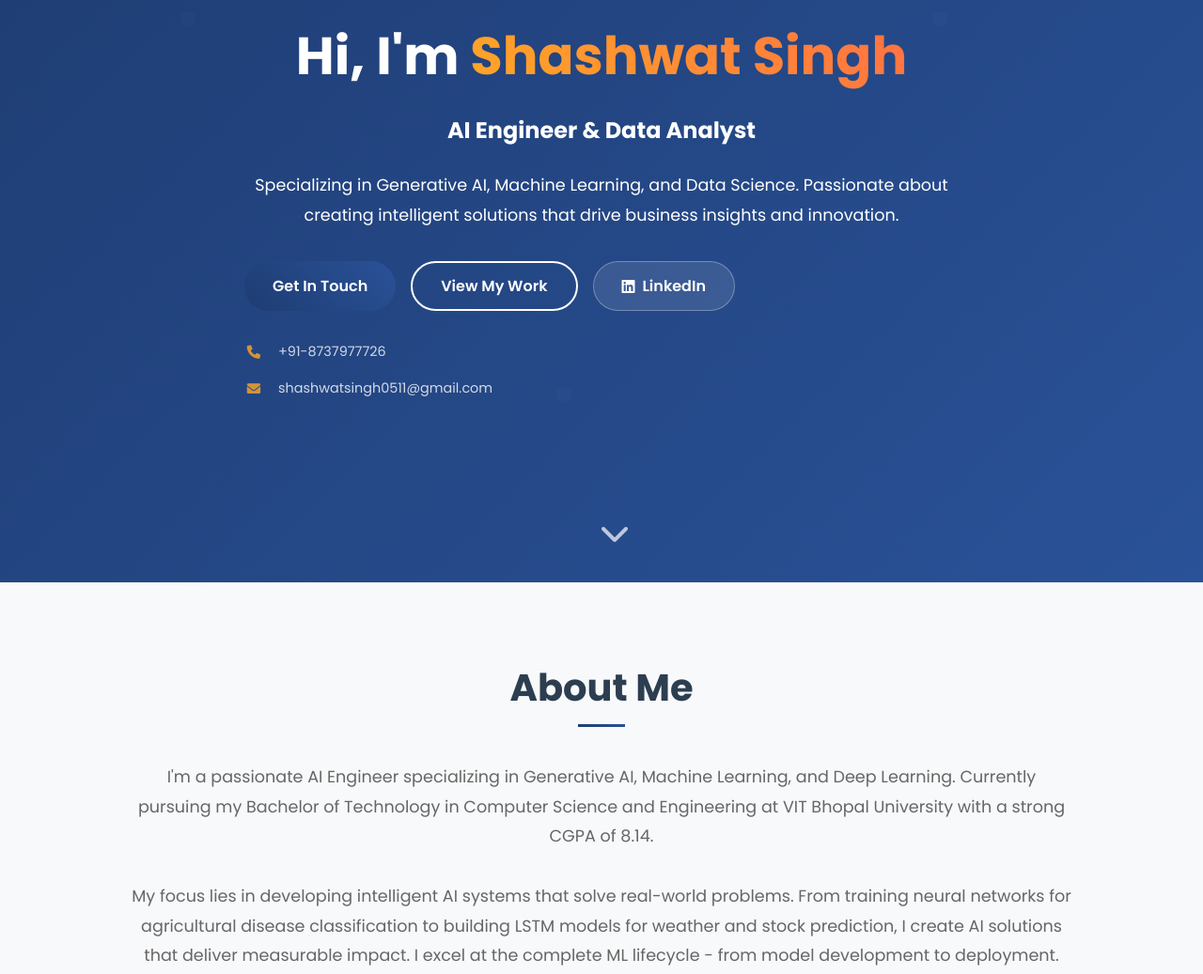
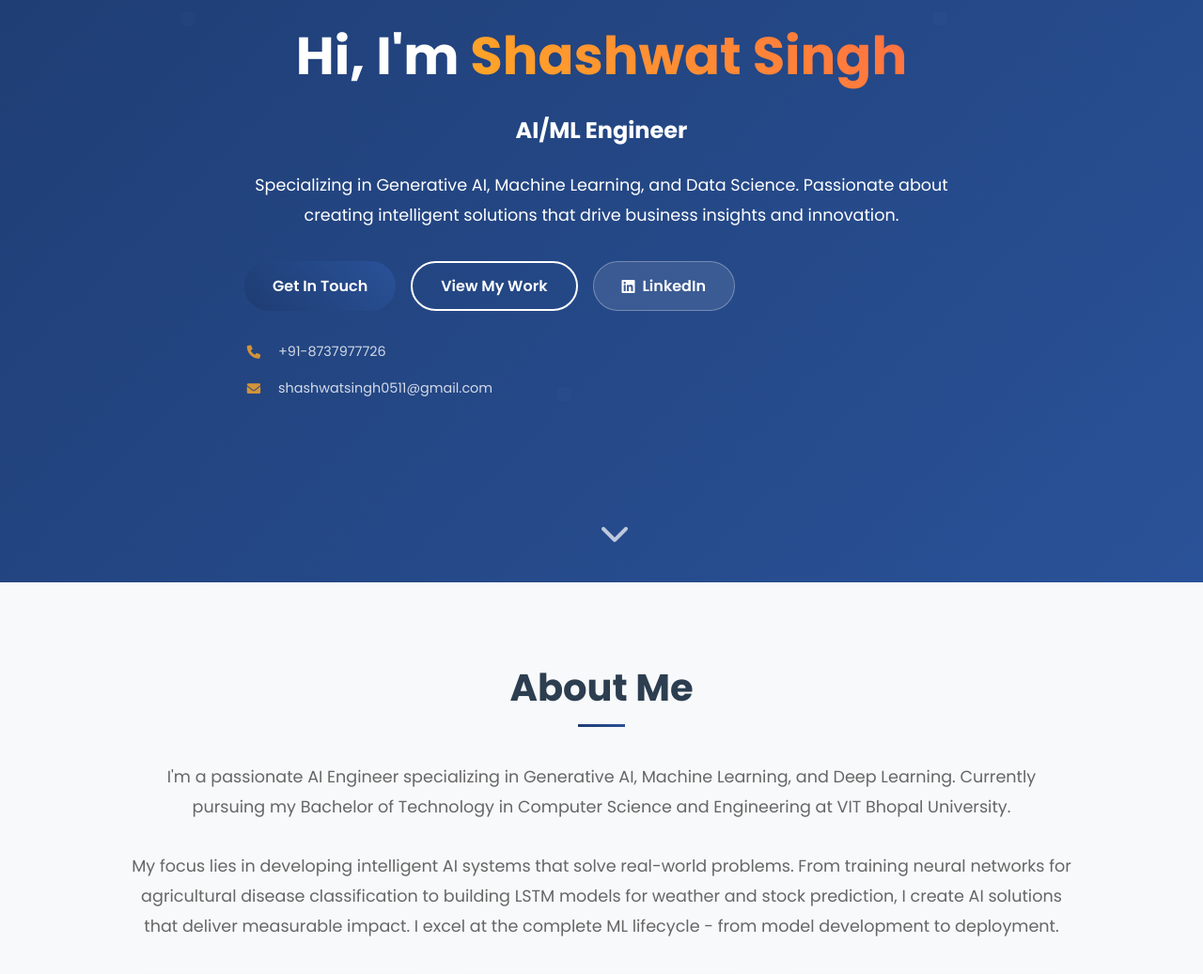
Before and after one commit to shashwat051102/My-Portfolio, a plain HTML site: page index.html in a window 1280 px wide. Shown: the part 180-1217 px from the top of the page at 94% size. Drawn offline with Linux system fonts and the light colour scheme.

Commit message:
Update index.html

```diff
--- a/index.html
+++ b/index.html
@@ -51,7 +51,7 @@
         <div class="hero-content">
             <div class="hero-text">
                 <h1>Hi, I'm <span class="highlight">Shashwat Singh</span></h1>
-                <h2>AI Engineer & Data Analyst</h2>
+                <h2>AI/ML Engineer</h2>
                 <p>Specializing in Generative AI, Machine Learning, and Data Science. Passionate about creating intelligent solutions that drive business insights and innovation.</p>
                 <div class="hero-buttons">
                     <a href="#contact" class="btn btn-primary">Get In Touch</a>
@@ -83,7 +83,7 @@
             <h2 class="section-title">About Me</h2>
             <div class="about-content">
                 <div class="about-text">
-                    <p>I'm a passionate AI Engineer specializing in Generative AI, Machine Learning, and Deep Learning. Currently pursuing my Bachelor of Technology in Computer Science and Engineering at VIT Bhopal University with a strong CGPA of 8.14.</p>
+                    <p>I'm a passionate AI Engineer specializing in Generative AI, Machine Learning, and Deep Learning. Currently pursuing my Bachelor of Technology in Computer Science and Engineering at VIT Bhopal University.</p>
                     <p>My focus lies in developing intelligent AI systems that solve real-world problems. From training neural networks for agricultural disease classification to building LSTM models for weather and stock prediction, I create AI solutions that deliver measurable impact. I excel at the complete ML lifecycle - from model development to deployment.</p>
                     <div class="about-highlights">
                         <div class="highlight-item">
```
